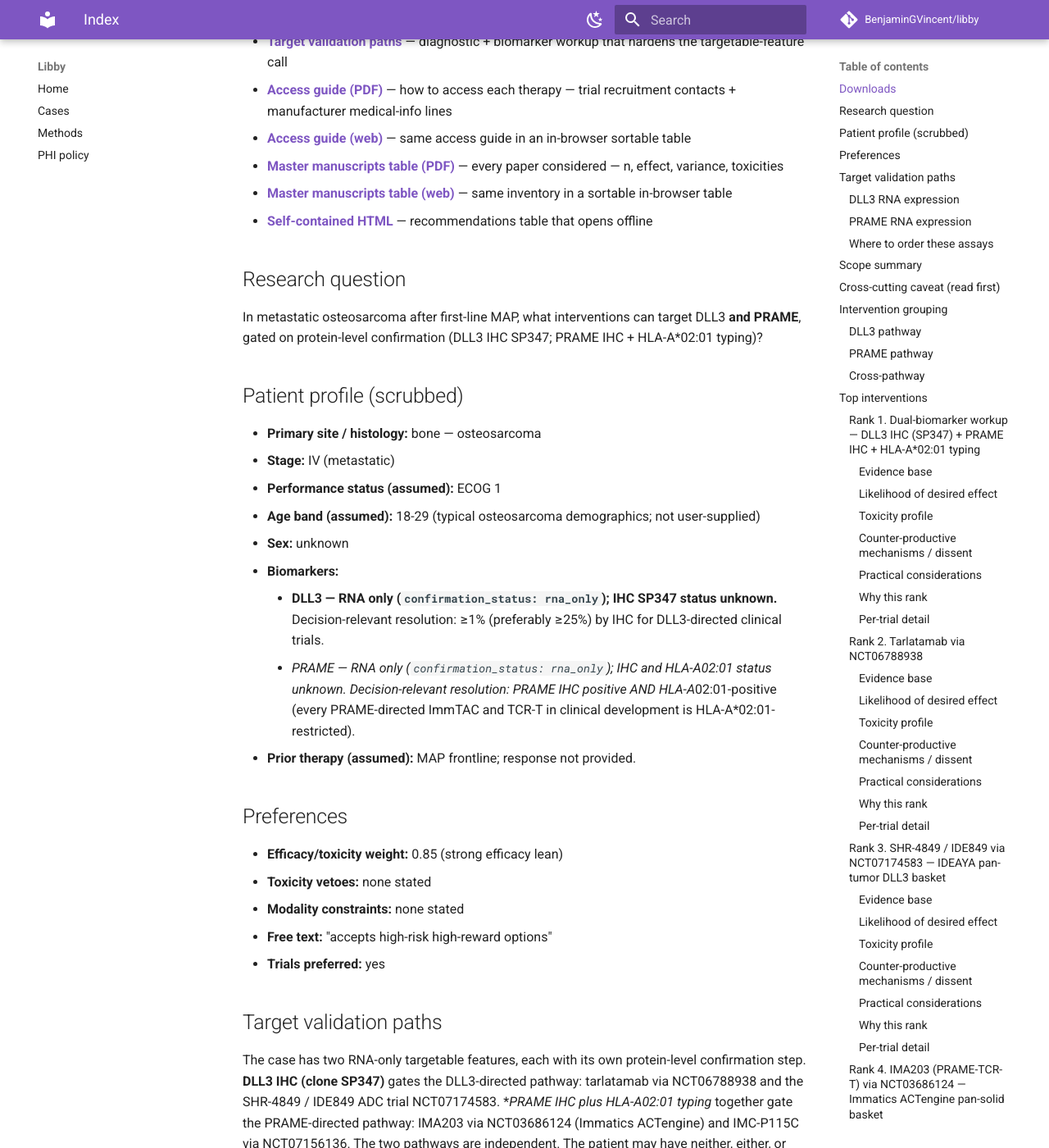
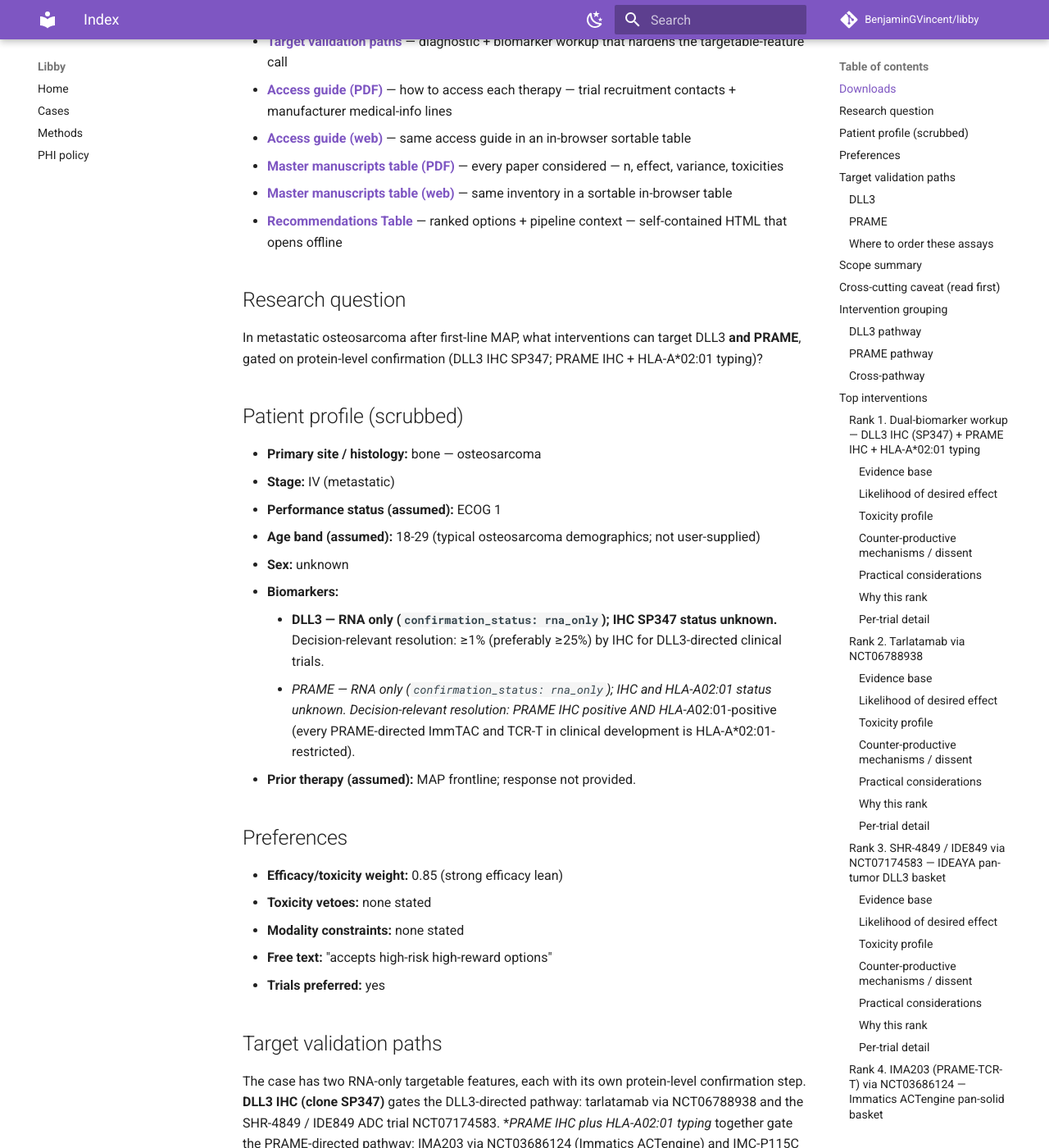
Before and after one commit to BenjaminGVincent/libby, an MkDocs documentation site: the page built from docs/cases/osteosarcoma-mets-dll3-h7r2/index.md, in a window 1280 px wide and 1400 px high, scrolled down 276 px. Shown: the whole window at 82% size. Built offline with MkDocs 1.6.1 and Material for MkDocs 9.7.7, drawn with Linux system fonts in a browser that asks for light colours; comment, search, counter and statistics services are not loaded; some of the changed text lies outside the part shown.

Commit message:
downloads: rename "Self-contained HTML" link to "Recommendations Table"
The label "Self-contained HTML" described the artifact's *form* (a
single-file HTML download) rather than its *content* (the ranked
recommendations + per-feature pipeline-context tables). Reviewers were
not consistently recognizing it as the report itself. Renaming to
"Recommendations Table" centers the content; the blurb now says
"ranked options + pipeline context — self-contained HTML that opens
offline" so the form remains visible. Reporter prompt updated to use
the new user-facing label while still describing the file as a
self-contained HTML internally.

Co-Authored-By: Claude Opus 4.7 (1M context) <noreply@anthropic.com>

```diff
--- a/docs/cases/osteosarcoma-mets-dll3-h7r2/index.md
+++ b/docs/cases/osteosarcoma-mets-dll3-h7r2/index.md
@@ -6,14 +6,14 @@
 
 ## Downloads
 
-- [Clinician PDF report](osteosarcoma-mets-dll3-h7r2-libby-report.pdf?v=26bfec35) — ranked recommendations + evidence + sources
-- [Patient/caregiver PDF](osteosarcoma-mets-dll3-h7r2-plain-language.pdf?v=10b5d1c8) — plain-language summary
-- [Target validation paths](osteosarcoma-mets-dll3-h7r2-target-validation.pdf?v=53221267) — diagnostic + biomarker workup that hardens the targetable-feature call
-- [Access guide (PDF)](osteosarcoma-mets-dll3-h7r2-accessibility.pdf?v=b3fa53e6) — how to access each therapy — trial recruitment contacts + manufacturer medical-info lines
+- [Clinician PDF report](osteosarcoma-mets-dll3-h7r2-libby-report.pdf?v=6e6b3d85) — ranked recommendations + evidence + sources
+- [Patient/caregiver PDF](osteosarcoma-mets-dll3-h7r2-plain-language.pdf?v=7827c73f) — plain-language summary
+- [Target validation paths](osteosarcoma-mets-dll3-h7r2-target-validation.pdf?v=bd12c537) — diagnostic + biomarker workup that hardens the targetable-feature call
+- [Access guide (PDF)](osteosarcoma-mets-dll3-h7r2-accessibility.pdf?v=cf1ff3c5) — how to access each therapy — trial recruitment contacts + manufacturer medical-info lines
 - [Access guide (web)](accessibility.md?v=ced10fa1) — same access guide in an in-browser sortable table
-- [Master manuscripts table (PDF)](osteosarcoma-mets-dll3-h7r2-manuscripts.pdf?v=a075e841) — every paper considered — n, effect, variance, toxicities
+- [Master manuscripts table (PDF)](osteosarcoma-mets-dll3-h7r2-manuscripts.pdf?v=6956a67c) — every paper considered — n, effect, variance, toxicities
 - [Master manuscripts table (web)](manuscripts.md?v=0e17b1da) — same inventory in a sortable in-browser table
-- [Self-contained HTML](osteosarcoma-mets-dll3-h7r2-recommendations.html?v=84c96694) — recommendations table that opens offline
+- [Recommendations Table](osteosarcoma-mets-dll3-h7r2-recommendations.html?v=84c96694) — ranked options + pipeline context — self-contained HTML that opens offline
 
 <!-- libby:downloads:end -->
 
@@ -47,7 +47,7 @@ In metastatic osteosarcoma after first-line MAP, what interventions can target D
 
 The case has two RNA-only targetable features, each with its own protein-level confirmation step. **DLL3 IHC (clone SP347)** gates the DLL3-directed pathway: tarlatamab via NCT06788938 and the SHR-4849 / IDE849 ADC trial NCT07174583. **PRAME IHC plus HLA-A*02:01 typing** together gate the PRAME-directed pathway: IMA203 via NCT03686124 (Immatics ACTengine) and IMC-P115C via NCT07156136. The two pathways are independent. The patient may have neither, either, or both. All three workup tests can run in parallel on archival tissue and a single blood draw. If both workups return negative, this report has no within-scope recommendations, and the next conversation about standard 2L+ care is the treating team's, not Libby's.
 
-### DLL3 RNA expression
+### DLL3
 
 Before any DLL3-directed therapy decision: DLL3 IHC SP347 on archival FFPE, ≥1% (preferably ≥25%) per NCT06788938's enrollment threshold. Turnaround is one to three weeks; cost is trivial relative to a treatment cycle. First, confirm SP347 assay availability at the treating institution. Not every reference lab carries the Roche Tissue Diagnostics clone used in the tarlatamab development program.
 
@@ -55,7 +55,7 @@ Two refinements sit one tier down. Spatial heterogeneity is a known confounder i
 
 Germline TP53 sequencing (Li-Fraumeni panel) is a separate kind of finding. It does not affect tarlatamab eligibility, but late-teens / twenties osteosarcoma carries a meaningful prior probability for germline TP53. A positive result changes radiation-sensitivity planning, prompts screening for synchronous tumors, and triggers cascade testing for first-degree relatives. Discuss with a genetic counselor before ordering.
 
-### PRAME RNA expression
+### PRAME
 
 Two essential tests gate the entire PRAME-directed pathway: **PRAME IHC** confirms tumor protein expression, and **HLA-A*02:01 typing** confirms the patient can present the PRAME peptide. Every PRAME-directed ImmTAC and TCR-T in clinical development (IMA203, brenetafusp, IMC-P115C) is HLA-A*02:01-restricted; typing-negative patients are foreclosed even when PRAME IHC is strongly positive. PRAME IHC is positive in roughly 56% of osteosarcoma (Iura 2017, n=82); HLA-A*02:01 prevalence is ~40–50% in Caucasian populations. Order both alongside the DLL3 IHC: same block, same blood draw, same turnaround window.
 
```
Also changed, not shown: .claude/agents/reporter.md (+12 -5 lines), docs/cases/osteosarcoma-mets-dll3-h7r2/recommendations.md (+1 -1 lines), 3 other files.
